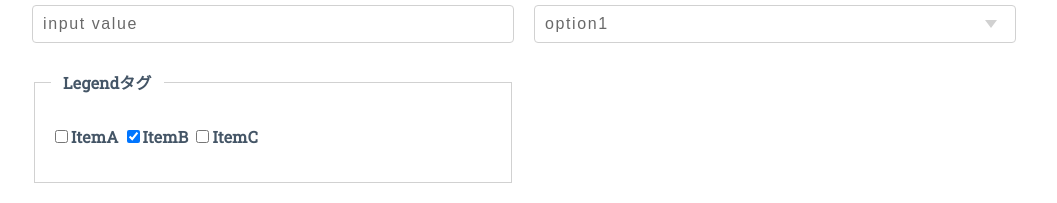
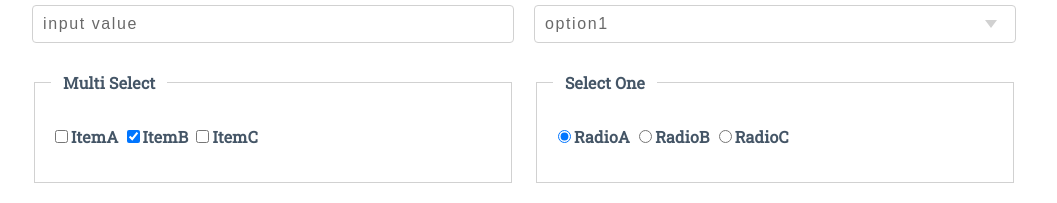
Before and after one commit to BoxPistols/HTML_Form-2021, a plain HTML site: page index.html in a window 1280 px wide. Shown: the part 141-344 px from the top of the page, without its empty margins (116-1173 px from the left). Drawn offline with nearby package versions, Linux system fonts and the light colour scheme.

Commit message:
2 files modified

```diff
--- a/app.js
+++ b/app.js
@@ -1,6 +1,7 @@
 const x = document.getElementById('input-base');
 const s = document.getElementById('select-base');
 const c = document.getElementById('check-base');
+const r = document.getElementById('radio-base');
 const v = document.querySelector('.view');
 
 /* ===== View Result Value ===== */
@@ -15,12 +16,22 @@ const show = () => {
     if (elems[i].checked) {
       elems[i].checked === true;
       arr.push(elems[i].value);
-      console.log(elems[i].value);
+      // console.log(elems[i].value);
+    }
+  }
+  // === Radio ===
+  const arrR = [];
+  const elemsR = document.getElementsByName('radioBase');
+  for (let i = 0; i < elemsR.length; i++) {
+    if (elemsR[i].checked) {
+      // elemsR[i].checked === true;
+      console.log(elemsR[i].value);
+      arrR.push(elemsR[i].value);
     }
   }
   /* === Input / Selectの値はそのまま取得表示 === */
   if (x.value !== '') {
-    v.innerHTML = x.value + ', ' + s.value + ', ' + arr;
+    v.innerHTML = x.value + ', ' + s.value + ', ' + arr + ', ' + arrR;
   } else {
     alert('何か書いて');
   }
--- a/index.html
+++ b/index.html
@@ -53,12 +53,11 @@
           </div>
           <!-- // -->
 
-          <!-- Check -->
           <div class="row">
             <!-- CheckBox -->
             <div class="column column-50">
               <fieldset id="check-base">
-                <legend>Legendタグ</legend>
+                <legend>Multi Select</legend>
                 <label
                   ><input
                     type="checkbox"
@@ -80,6 +79,34 @@
                     name="checkBase"
                     value="ItemC"
                   />ItemC</label
+                >
+              </fieldset>
+            </div>
+            <!-- Radio -->
+            <div class="column column-50">
+              <fieldset id="radio-base">
+                <legend>Select One</legend>
+                <label
+                  ><input
+                    type="radio"
+                    name="radioBase"
+                    value="RadioA"
+                    checked
+                  />RadioA</label
+                >
+                <label
+                  ><input
+                    type="radio"
+                    name="radioBase"
+                    value="RadioB"
+                  />RadioB</label
+                >
+                <label
+                  ><input
+                    type="radio"
+                    name="radioBase"
+                    value="RadioC"
+                  />RadioC</label
                 >
               </fieldset>
             </div>
```
